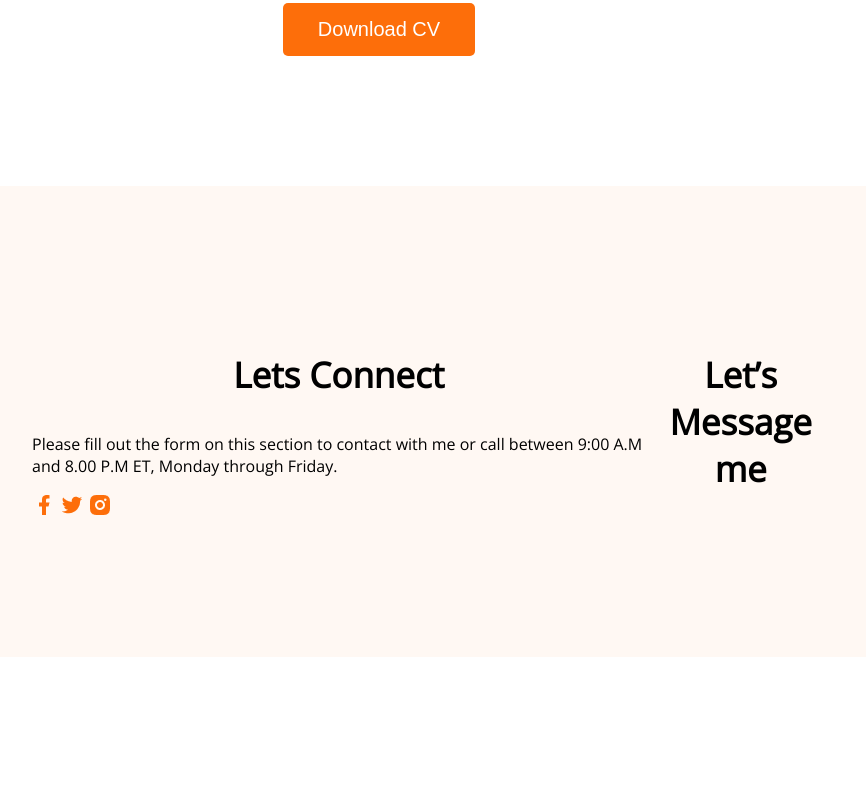
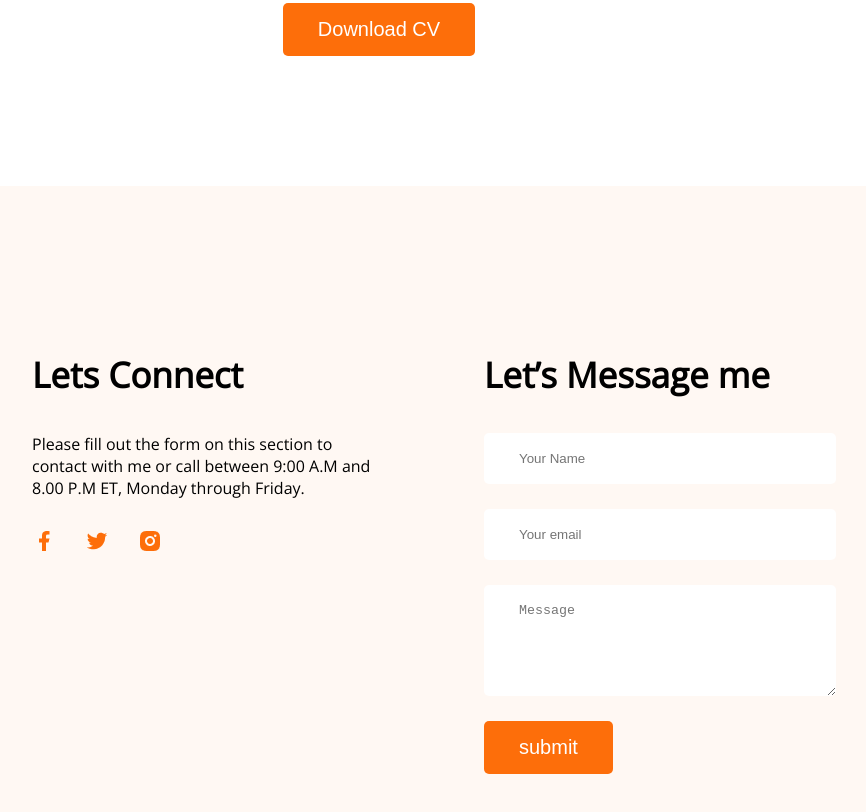
Before and after one commit to Mahmudul-1106/web-developer-portfolio, a plain HTML site: page index.html in a window 1280 px wide. Shown: the part 3168-3980 px from the top of the page, without its empty margins (206-1072 px from the left). Before the commit the page ends 3833 px from the top, so only its background shows below. Drawn offline with nearby package versions, Linux system fonts and the light colour scheme.

Commit message:
Finished

```diff
--- a/index.html
+++ b/index.html
@@ -174,6 +174,12 @@
         </div>
         <div class="footer-colume">
             <h3 class="section-title">Let’s Message me</h3>
+            <form class="contact" action="">
+                <input type="text" placeholder="Your Name">
+                <input type="email" placeholder="Your email">
+                <textarea name="" id=""  rows="5">Message</textarea>
+                <input class="btn-primary" type="submit" value="submit">
+            </form>
         </div>
     </footer>
 </body>
--- a/styles/portfolio.css
+++ b/styles/portfolio.css
@@ -164,40 +164,71 @@ main section {
     font-weight: 700;
 }
 
-.resume-container{
+.resume-container {
     display: flex;
     gap: 50px;
 }
 
-.resume-item-title{
+.resume-item-title {
     color: #474747;
-font-size: 25px;
-font-weight: 700;
-margin-bottom: 10px;
+    font-size: 25px;
+    font-weight: 700;
+    margin-bottom: 10px;
 }
 
-.resume-item-institute{
+.resume-item-institute {
     margin: 0 20px 0 0;
 }
 
-.resume-item-description, .resume-item-institute {
+.resume-item-description,
+.resume-item-institute {
     color: #757575;
 }
 
-.resume-container hr{
+.resume-container hr {
     margin: 30px 10px;
 }
 
-.download-cv{
+.download-cv {
     text-align: center;
     margin: 50px 110px 0 0;
 }
 
 /* footer style */
 
-footer{
+footer .section-title {
+    text-align: left;
+}
+
+footer {
     background: #FFF8F3;
     display: flex;
+    gap: 100px;
     padding: 130px 230px;
     margin-top: 130px;
 }
+
+.footer-colume {
+    width: 50%;
+}
+
+.section-descrition {
+    margin-bottom: 30px;
+}
+
+.social-links a {
+    margin-right: 25px;
+}
+
+.contact input[type="text"],
+.contact input[type="email"],
+textarea {
+    display: block;
+    margin-bottom: 25px;
+    padding: 18px 35px;
+    color: #757575;
+    border: 0;
+    border-radius: 5px;
+    background: #FFF;
+    width: 80%;
+}
```
